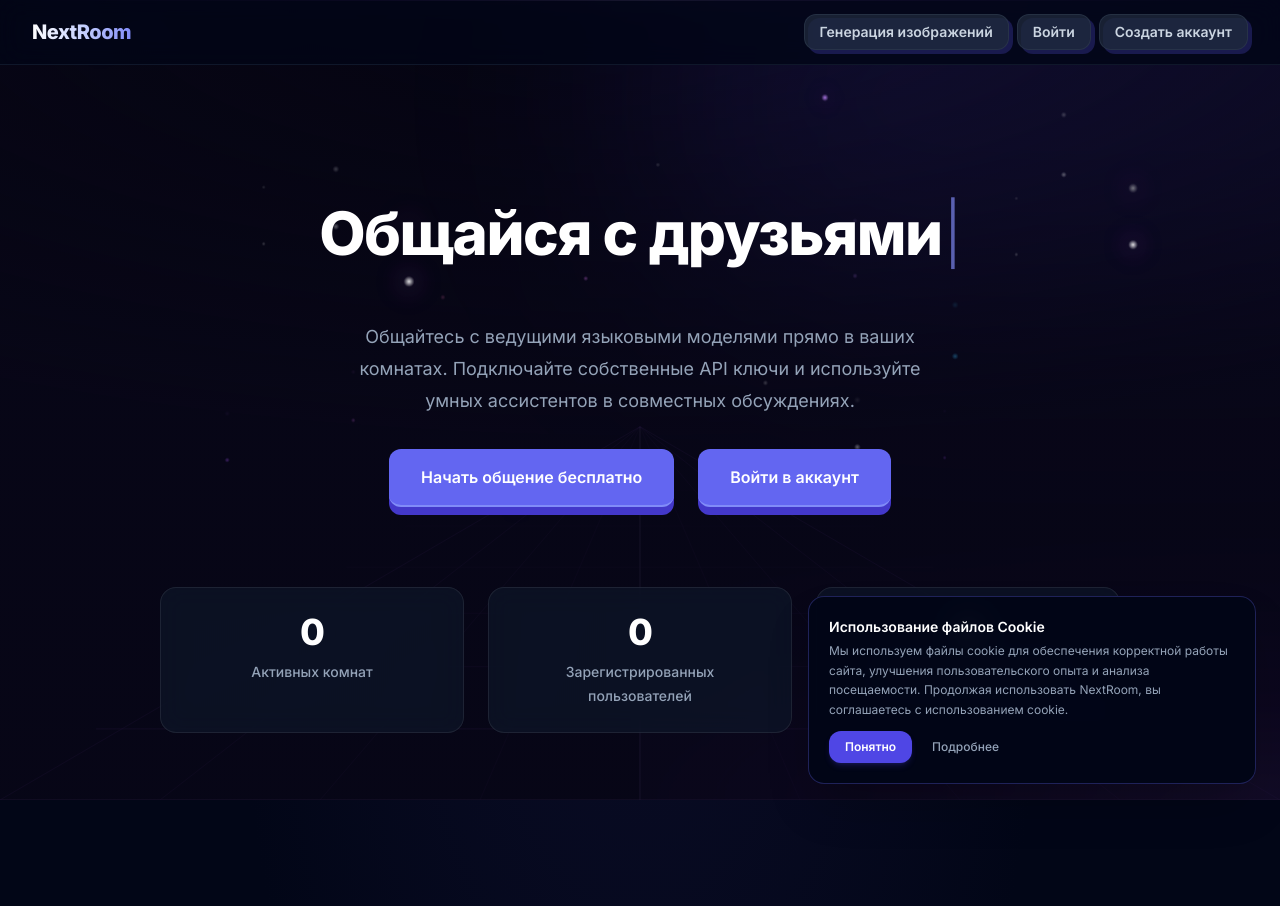
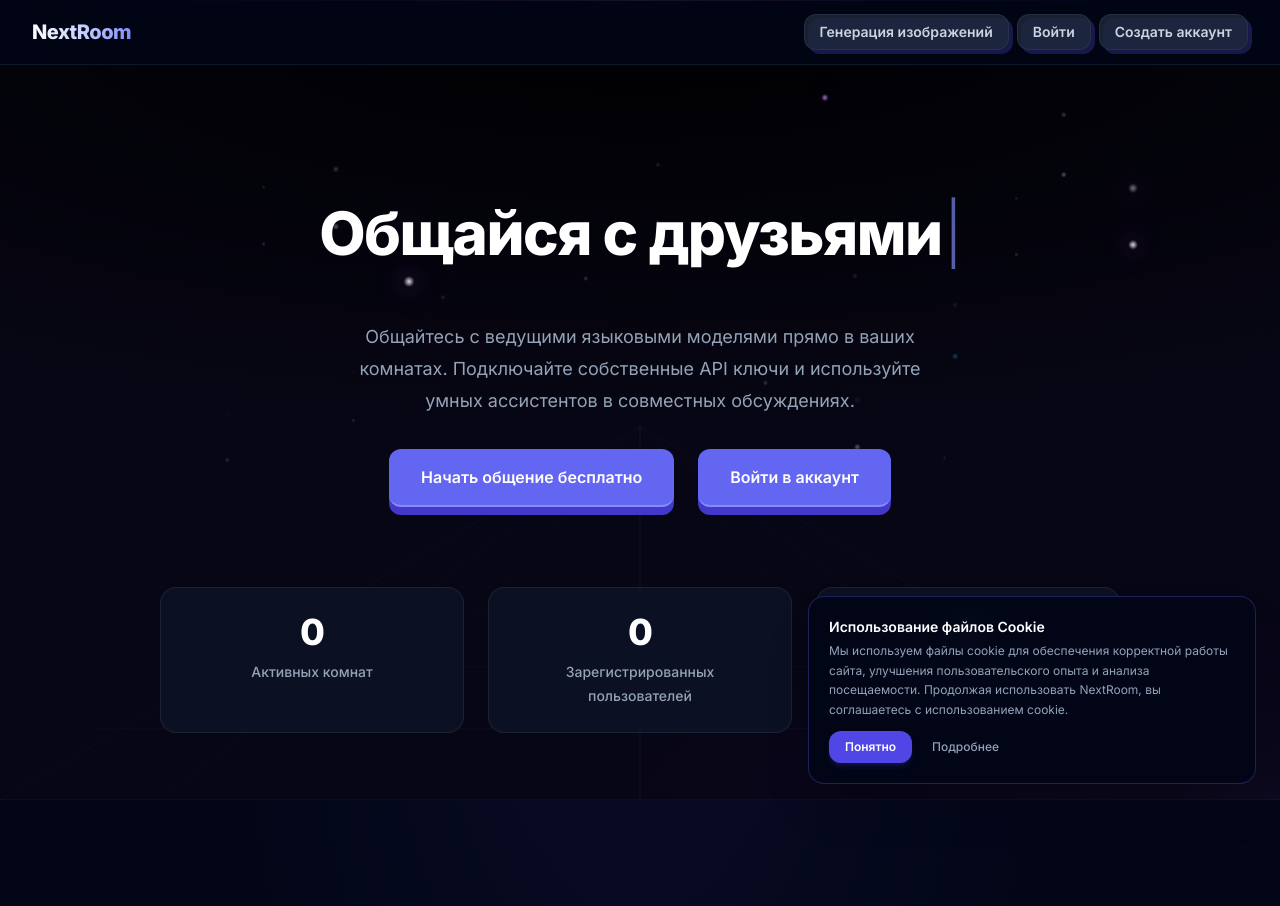
Before and after one commit to X2X1321/nextroom, a Django app: page / in a window 1280 px wide. Shown: the top 906 px of the page. Run offline with Django 4.2, Linux system fonts and the light colour scheme; data that the repository does not hold is empty; some libraries are stand-ins or nearby versions.

Commit message:
style: match site background to Spline model background color

```diff
--- a/templates/chat/landing.html
+++ b/templates/chat/landing.html
@@ -276,12 +276,12 @@
 
 {% block content %}
 <!-- ===== WOPE-STYLE SYNTHWAVE BACKGROUND ===== -->
-<div class="fixed inset-0 pointer-events-none overflow-hidden z-0" style="background-color: #060512;" aria-hidden="true">
-  <!-- Glowing horizon orb 1 -->
-  <div class="anim-orb absolute -top-40 left-1/2 -translate-x-1/2 w-[1000px] h-[500px] rounded-full bg-indigo-600/15 blur-[120px]"></div>
+<div class="fixed inset-0 pointer-events-none overflow-hidden z-0" style="background-color: #000000;" aria-hidden="true">
+  <!-- Glowing horizon orb 1 - reduced opacity to blend with Spline -->
+  <div class="anim-orb absolute -top-40 left-1/2 -translate-x-1/2 w-[1000px] h-[500px] rounded-full bg-indigo-600/8 blur-[140px]"></div>
 
-  <!-- Purple synthwave horizon glow 2 -->
-  <div class="anim-orb-2 absolute bottom-0 left-1/2 -translate-x-1/2 w-full h-[60%] bg-[radial-gradient(ellipse_80%_60%_at_50%_100%,_rgba(168,85,247,0.45)_0%,_rgba(126,34,206,0.25)_35%,_rgba(76,29,149,0.1)_70%,_transparent_100%)]"></div>
+  <!-- Purple synthwave horizon glow 2 - softened -->
+  <div class="anim-orb-2 absolute bottom-0 left-1/2 -translate-x-1/2 w-full h-[60%] bg-[radial-gradient(ellipse_80%_60%_at_50%_100%,_rgba(168,85,247,0.28)_0%,_rgba(126,34,206,0.15)_35%,_rgba(76,29,149,0.06)_70%,_transparent_100%)]"></div>
 
   <!-- Twinkling Stars (Multi-layered 3D) -->
   <div class="wope-stars-1"></div>
```
